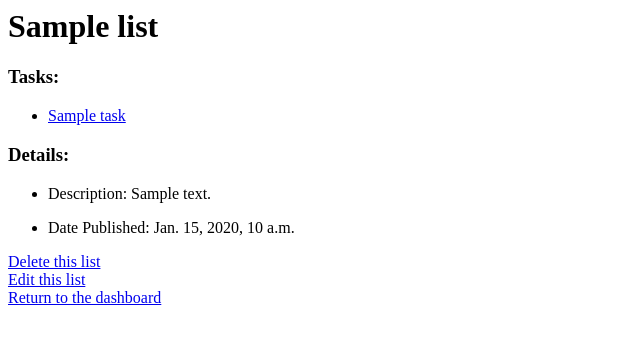
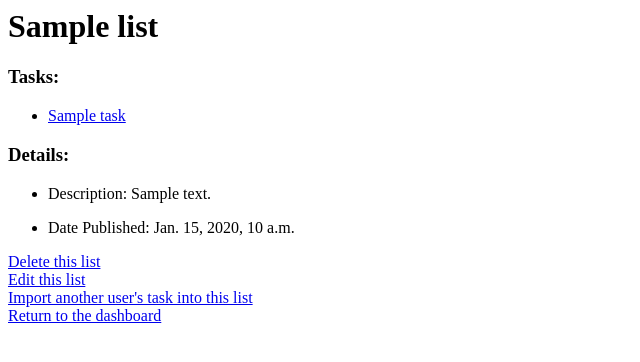
Before and after one commit to MrTbag/ToDoList, a Django app: page /todolist/lists/1/ in a window 1280 px wide. Shown: the top 362 px of the page, without its empty margins (0-640 px from the left). Run offline with Django 5.2, Linux system fonts and the light colour scheme; tables that the repository leaves empty hold one stand-in row (values such as "Sample post").

Commit message:
Add the ability to import another task with its link to one of your own to-do lists

```diff
--- a/ToDoList/todolist/forms.py
+++ b/ToDoList/todolist/forms.py
@@ -12,3 +12,7 @@ class TaskForm(forms.ModelForm):
     class Meta:
         model = Task
         fields = ['name', 'importance', 'deadline']
+
+
+class TaskImportForm(forms.Form):
+    task_link = forms.CharField(label='Task')
--- a/ToDoList/todolist/templates/todolist/list_detail.html
+++ b/ToDoList/todolist/templates/todolist/list_detail.html
@@ -14,4 +14,5 @@
 
 <a href="{% url 'todolist:list_delete'  li.id %}"> Delete this list</a><br>
 <a href="{% url 'todolist:list_edit'  li.id %}"> Edit this list</a><br>
+<a href="{% url 'todolist:task_import'  li.id %}"> Import another user's task into this list</a><br>
 <a href="{% url 'todolist:index' %}"> Return to the dashboard</a>
--- /dev/null
+++ b/ToDoList/todolist/templates/todolist/task_import.html
@@ -0,0 +1,5 @@
+<form action="{% url 'todolist:task_import' list_id %}" method="post">
+{% csrf_token %}
+{{ form }}
+<input type="submit" value="Submit">
+</form>
--- a/ToDoList/todolist/urls.py
+++ b/ToDoList/todolist/urls.py
@@ -9,6 +9,7 @@ urlpatterns = [
     path('lists/<int:list_id>/', views.list_detail, name='list_detail'),
     path('lists/<int:list_id>/delete/', views.list_delete, name='list_delete'),
     path('lists/<int:list_id>/edit/', views.list_edit, name='list_edit'),
+    path('lists/<int:list_id>/import/', views.task_import, name='task_import'),
     path('lists/create/', views.list_create, name='list_create'),
     path('tasks/<int:task_id>/', views.task_detail, name='task_detail'),
     path('tasks/<int:task_id>/delete/', views.task_delete, name='task_delete'),
--- a/ToDoList/todolist/views.py
+++ b/ToDoList/todolist/views.py
@@ -1,3 +1,4 @@
+import re
 import time
 from unittest import loader
 
@@ -9,7 +10,7 @@ from django.utils import timezone
 
 from django.views import generic
 from .models import List, Task, CustomUser
-from .forms import ListForm, TaskForm
+from .forms import ListForm, TaskForm, TaskImportForm
 
 from ToDoList import settings
 
@@ -133,3 +134,26 @@ def task_edit(request, task_id):
 def task_export(request, task_id):
     url = request.build_absolute_uri()
     return render(request, 'todolist/task_export.html', {'task': get_object_or_404(Task, pk=task_id), 'url': url})
+
+
+def task_import(request, list_id):
+    if request.method == 'POST':
+        form = TaskImportForm(request.POST)
+
+        if form.is_valid():
+            url = form.cleaned_data['task_link']
+            matching_url_regex = '^http://127.0.0.1:8000/todolist/tasks/(?P<task_id>\\d+)/export/$'
+            p = re.compile(matching_url_regex)
+            if p.match(url):
+                task_id = int(p.search(url).group('task_id'))
+            else:
+                return HttpResponse("Invalid URL")
+
+            task = get_object_or_404(Task, pk=task_id)
+            List.objects.get(id=list_id).tasks.add(task)
+            return redirect('todolist:list_detail', list_id=list_id)
+
+    else:
+        form = TaskImportForm()
+
+    return render(request, 'todolist/task_import.html', {'list_id': list_id, 'form': form})
```
